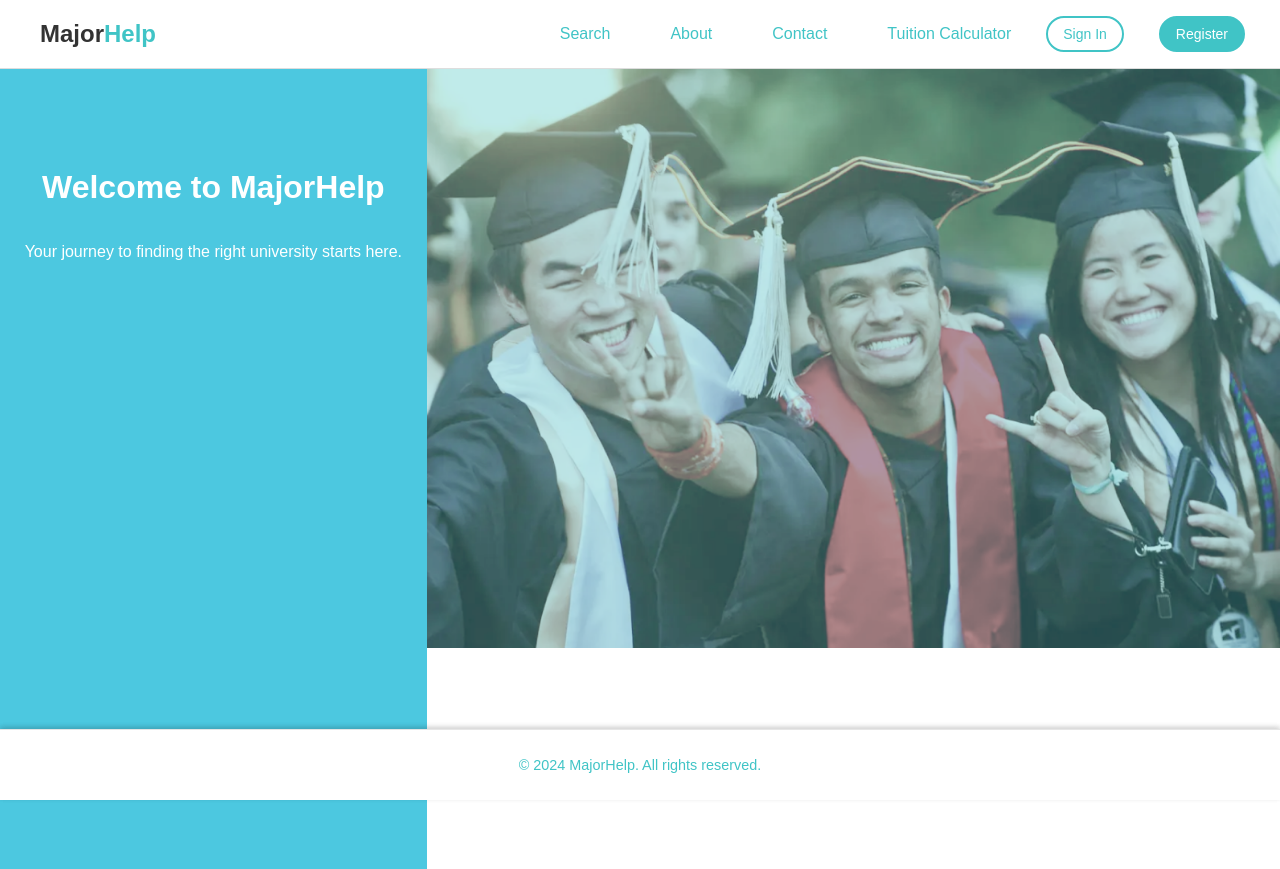
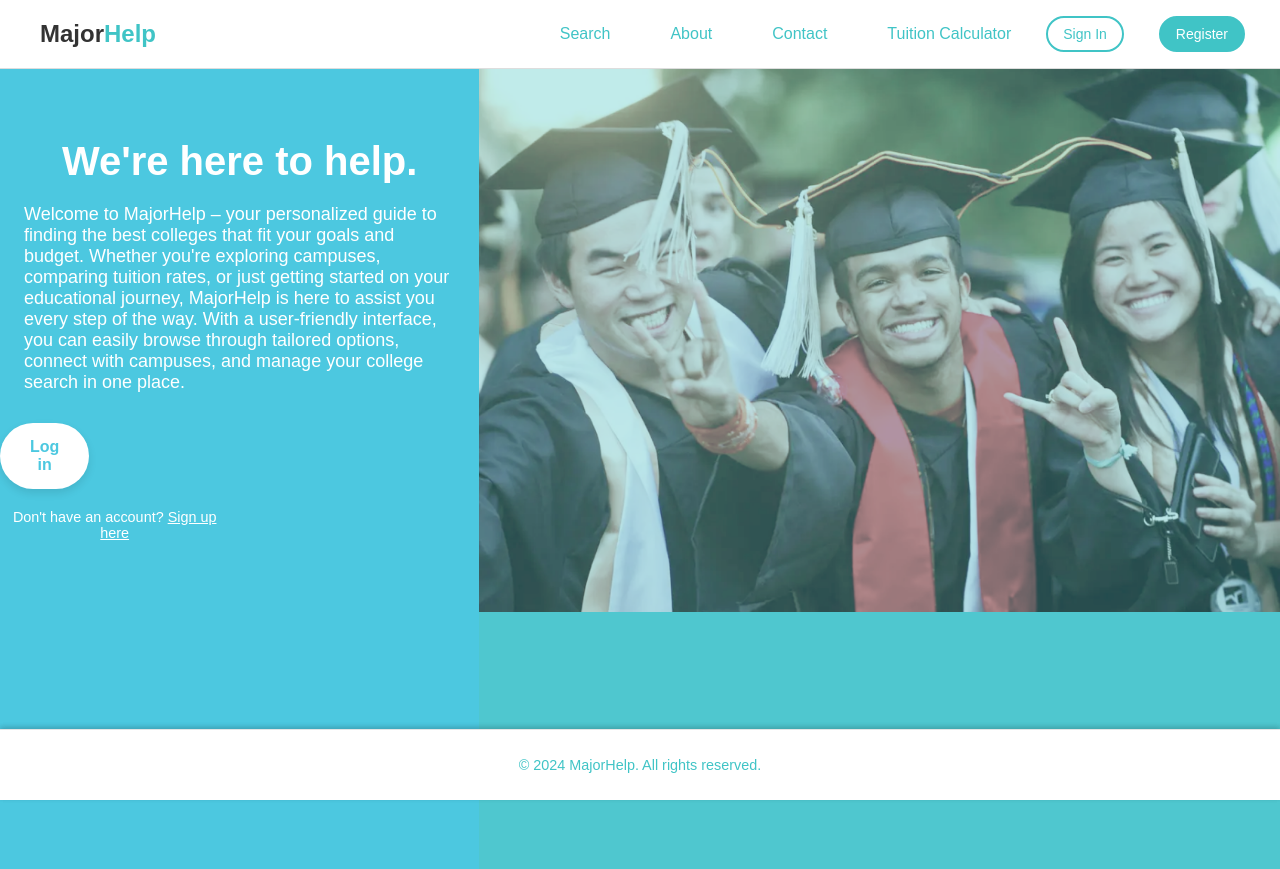
Before and after one commit to JosephPreuss/MajorHelp, a Django app: page / in a window 1280 px wide. Run offline with Django 4.2, Linux system fonts and the light colour scheme.

Commit message:
finalized beta styling for home and login, message changes when logged in, etc

```diff
--- a/MajorHelp/static/css/home.css
+++ b/MajorHelp/static/css/home.css
@@ -17,8 +17,15 @@
     height: 100%; /* Ensures it matches the container's height */
 }
 
+.info-text {
+    width: 90%;        /* Adjust the width to make it narrower */
+    margin: 0 auto;    /* Center the paragraph in its container */
+    font-size: 18px;
+    text-align: left;
+}
+
 .text-section h1 {
-    margin-top: 100px; /* Adjust as needed for spacing */
+    margin-top: 70px; /* Adjust as needed for spacing */
 }
 
 .image-section {
@@ -28,3 +35,40 @@
     position: relative;
     height: 100%; /* Ensures it matches the container's height */
 }
+
+/* Style for the 'Get Started' button */
+.get-started-btn {
+    margin-top: 30px;
+    margin-right: 390px;
+    padding: 15px 30px;
+    background-color: #ffffff;
+    color: #4cc8e0;
+    border: none;
+    text-decoration: none;
+    font-weight: bold;
+    border-radius: 50px;
+    cursor: pointer;
+    box-shadow: 0px 4px 8px rgba(0, 0, 0, 0.1);
+    transition: transform 0.3s ease, box-shadow 0.3s ease;
+}
+
+.get-started-btn:hover {
+    transform: translateY(-5px);
+    box-shadow: 0 10px 15px rgba(0, 0, 0, 0.2);
+}
+
+.signup-link {
+    margin-top: 20px;
+    margin-right: 250px;
+    font-size: 0.9rem;
+    color: #ffffff;  /* This makes the link blue, similar to standard hyperlink colors */
+}
+
+.signup-link a {
+    color: #ffffff;
+    text-decoration: underline;  /* Underline for typical link style */
+}
+
+.signup-link a:hover {
+    color: #0077b3;  /* Darker shade on hover for emphasis */
+}
--- a/MajorHelp/static/css/login.css
+++ b/MajorHelp/static/css/login.css
@@ -1,73 +1,63 @@
-/* Login Page Styling */
+body {
+    background-color: #4FC7CF;
+}
+
+/* Styles for the login container */
 .login-container {
+    margin-top: 50px;
+    background-size: 100%; /* Make the background image 50% of its original size */
+    background-repeat: no-repeat; /* Prevents the image from repeating */
+    background-position: center; /* Keeps the image centered */
+    height: 70vh; /* Set height to 70% of the viewport height to make the container smaller */
     display: flex;
     justify-content: center;
     align-items: center;
-    height: 100vh;
-    background: linear-gradient(135deg, #a8e3f9, #5dc9f9);
+    padding: 20px;
+    box-sizing: border-box; /* Ensure padding doesn't overflow */
+}
+
+/* Styles for the login form wrapper to centralize it */
+.login-form-wrapper {
+    margin-right: 1111px;
+    background-color: rgba(255, 255, 255); /* Light white background for the form area */
+    padding: 20px 40px;
+    border-radius: 10px;
+    box-shadow: 0px 4px 8px rgba(0, 0, 0, 0.1);
+    width: 300px;
+    text-align: center;
+}
+
+.login-form-wrapper h2 {
+    margin-bottom: 20px;
 }
 
 .login-form {
-    background-color: white;
-    padding: 30px;
-    border-radius: 8px;
-    box-shadow: 0 4px 10px rgba(0, 0, 0, 0.1);
-    width: 100%;
-    max-width: 400px;
-    text-align: center;
+    display: flex;
+    flex-direction: column;
 }
 
-.login-form h2 {
-    margin-bottom: 20px;
-    font-size: 2rem;
-    color: #0099cc;
+.login-form button {
+    margin-top: 20px;
+    padding: 10px;
+    background-color: #4cc8e0; /* Button background color */
+    color: white;
+    border: none;
+    border-radius: 4px;
+    cursor: pointer;
+    transition: background-color 0.3s ease;
 }
 
-.form-group {
-    margin-bottom: 15px;
-    text-align: left;
-}
-
-.form-group label {
-    display: block;
-    font-weight: bold;
-    margin-bottom: 5px;
-    color: #444;
-}
-
-.form-group input {
-    width: 100%;
-    padding: 10px;
-    border: 1px solid #ccc;
-    border-radius: 4px;
-    font-size: 1rem;
-}
-
-.login-button {
-    width: 100%;
-    background-color: #0099cc;
-    color: white;
-    padding: 10px 15px;
-    border: none;
-    border-radius: 4px;
-    font-size: 1.2rem;
-    cursor: pointer;
-    transition: background-color 0.3s;
-}
-
-.login-button:hover {
-    background-color: #007b9a;
+.login-form button:hover {
+    background-color: #45a5c9;
 }
 
 .login-links {
     margin-top: 15px;
-    font-size: 0.9rem;
 }
 
 .login-links a {
-    color: #0099cc;
+    color: #4cc8e0;
     text-decoration: none;
-    font-weight: bold;
 }
 
 .login-links a:hover {
--- a/MajorHelp/static/css/styles.css
+++ b/MajorHelp/static/css/styles.css
@@ -59,6 +25,30 @@ nav a:hover, .logout-link:hover {
     margin-right: 15px;
 }
 
+/* Custom scrollbar styling for Chrome, Edge, and Safari */
+::-webkit-scrollbar {
+    width: 8px;  /* Width of the scrollbar */
+}
+
+::-webkit-scrollbar-track {
+    background: #f1f1f1;  /* Background color of the scrollbar track */
+}
+
+::-webkit-scrollbar-thumb {
+    background: #888;  /* Scrollbar thumb color */
+    border-radius: 4px;  /* Rounded corners for the scrollbar thumb */
+}
+
+::-webkit-scrollbar-thumb:hover {
+    background: #555;  /* Darker color when hovering over the scrollbar */
+}
+
+/* Scrollbar styling for Firefox */
+html {
+    scrollbar-width: thin;  /* Makes scrollbar thin */
+    scrollbar-color: #888 #f1f1f1;  /* Thumb color followed by track color */
+}
+
 /* For mobile responsiveness */
 @media screen and (max-width: 768px) {
     nav {
--- a/MajorHelp/templates/MajorHelp/HomePage.html
+++ b/MajorHelp/templates/MajorHelp/HomePage.html
@@ -6,9 +6,30 @@
 {% block content %}
 <div class="home-page-container">
     <div class="text-section">
-        <h1>Welcome to MajorHelp</h1>
-        <p>Your journey to finding the right university starts here.</p>
+        {% if user.is_authenticated %}
+            <h1 style="font-size: 2.5rem; margin-bottom: 20px;">Welcome back, {{ user.username }}!</h1>
+        {% else %}
+            <h1 style="font-size: 2.5rem; margin-bottom: 20px;">We're here to help.</h1>
+        {% endif %}
+
+        <p class="info-text">
+            Welcome to MajorHelp – your personalized guide to finding the best colleges that fit your goals and budget. Whether you're exploring campuses, comparing tuition rates, or just getting started on your educational journey, MajorHelp is here to assist you every step of the way. With a user-friendly interface, you can easily browse through tailored options, connect with campuses, and manage your college search in one place.
+        </p>
+
+        {% if user.is_authenticated %}
+            <a href="{% url 'MajorHelp:calc' %}" class="get-started-btn">
+                Get Started
+            </a>
+        {% else %}
+            <a href="{% url 'MajorHelp:login' %}" class="get-started-btn">
+                Log in
+            </a>
+            <p class="signup-link">
+                Don't have an account? <a href="{% url 'MajorHelp:signup' %}">Sign up here</a>
+            </p>
+        {% endif %}
     </div>
+
     <div class="image-section">
         <img src="{% static 'images/home2.png' %}" alt="Testing Image" style="width:100%;">
         <div class="overlay"></div>
--- a/MajorHelp/templates/base.html
+++ b/MajorHelp/templates/base.html
@@ -10,6 +10,7 @@
     <link rel="stylesheet" href="{% static 'css/navbar.css' %}">
     <link rel="stylesheet" href="{% static 'css/footer.css' %}">
     <link rel="stylesheet" href="{% static 'css/home.css' %}">
+    <link rel="stylesheet" href="{% static 'css/login.css' %}">
 
 
     <link rel="stylesheet" href="{% block stylesheet %}{% static 'css/styles.css' %}{% endblock %}">
```
Also changed, not shown: other parts of MajorHelp/static/css/styles.css (+0 -34 lines), MajorHelp/templates/registration/login.html (+13 -8 lines), MajorHelp/login.png (added), MajorHelp/static/images/Frame 1.png (added), MajorHelp/static/images/login.png (added), db.sqlite3.
